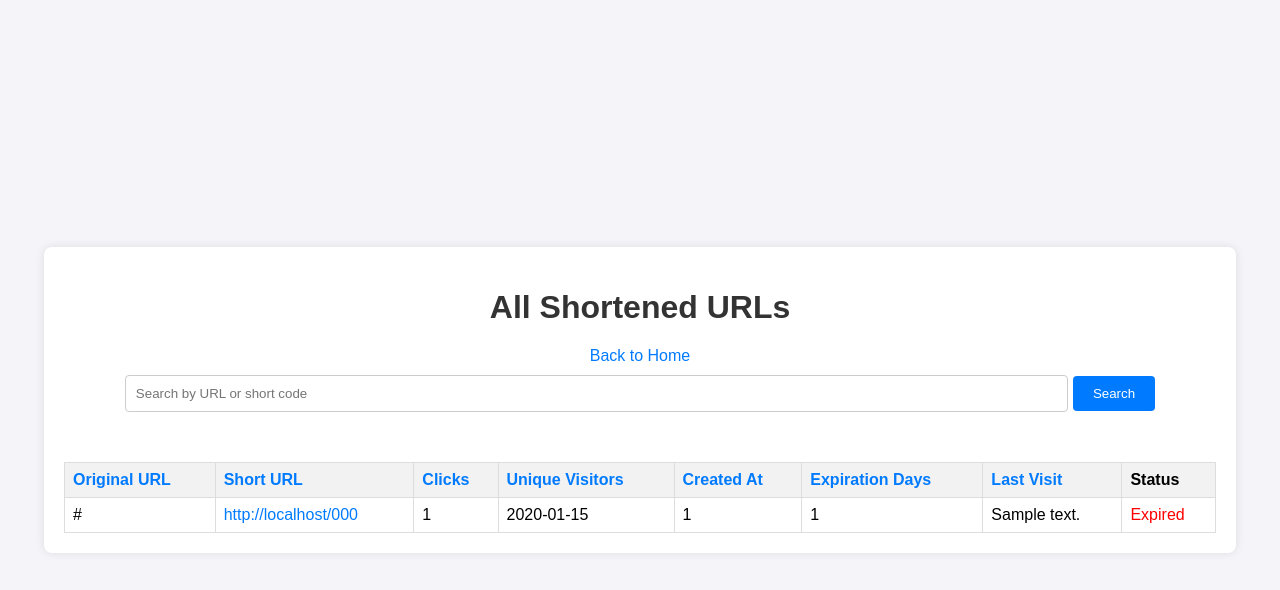
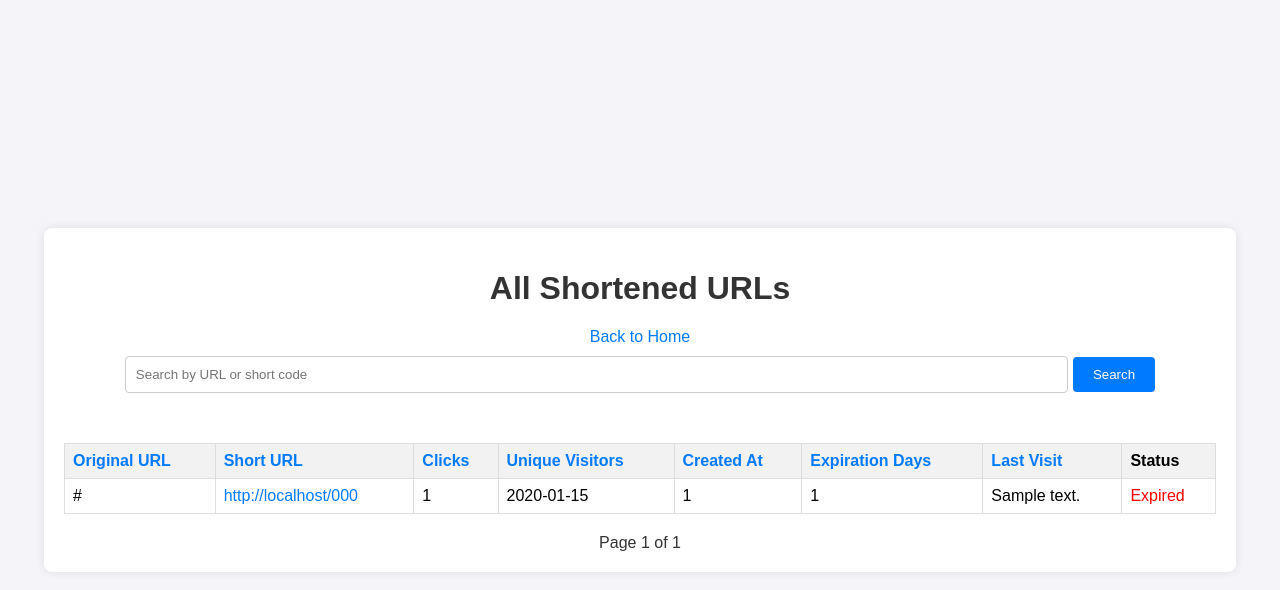
Before and after one commit to kulatav/url-shortener, a Flask app: page /admin in a window 1280 px wide. Shown: the top 590 px of the page. Run offline with Flask 3, Linux system fonts and the light colour scheme; tables that the repository leaves empty hold one stand-in row (values such as "Sample post").

Commit message:
Add pagination to admin page

```diff
--- a/app.py
+++ b/app.py
@@ -112,10 +112,24 @@ def redirect_url(short_code):
 @app.route('/admin')
 def admin():
     search = request.args.get('search', '')
-    sort = request.args.get('sort', 'created_at')  # Default sort by created_at
-    order = request.args.get('order', 'desc')      # Default descending order
+    sort = request.args.get('sort', 'created_at')
+    order = request.args.get('order', 'desc')
+    page = request.args.get('page', 1, type=int)
+    per_page = 10  # Number of URLs per page
+    offset = (page - 1) * per_page
+
     conn = sqlite3.connect('shortener.db')
     c = conn.cursor()
+
+    # Count total URLs for pagination
+    count_query = '''SELECT COUNT(*) FROM urls u
+                     WHERE u.original_url LIKE ? OR u.short_code LIKE ?'''
+    like_query = f"%{search}%"
+    c.execute(count_query, (like_query, like_query))
+    total_urls = c.fetchone()[0]
+    total_pages = (total_urls // per_page) + (1 if total_urls % per_page > 0 else 0)
+
+    # Fetch paginated URLs
     query = '''SELECT u.original_url, u.short_code, u.clicks, u.created_at, u.expiration_days,
                       COUNT(v.id) as unique_visitors,
                       MAX(v.last_visit) as last_visit_time,
@@ -124,12 +138,13 @@ def admin():
                LEFT JOIN visitors v ON u.short_code = v.short_code
                WHERE u.original_url LIKE ? OR u.short_code LIKE ?
                GROUP BY u.short_code
-               ORDER BY {sort} {order}'''.format(sort=sort, order=order.upper())
-    like_query = f"%{search}%"
-    c.execute(query, (like_query, like_query))
+               ORDER BY {sort} {order}
+               LIMIT ? OFFSET ?'''.format(sort=sort, order=order.upper())
+    c.execute(query, (like_query, like_query, per_page, offset))
     urls = c.fetchall()
     conn.close()
-    return render_template('admin.html', urls=urls, search=search, sort=sort, order=order)
+
+    return render_template('admin.html', urls=urls, search=search, sort=sort, order=order, page=page, total_pages=total_pages, per_page=per_page)
 
 if __name__ == '__main__':
     init_db()
--- a/static/style.css
+++ b/static/style.css
@@ -57,13 +57,6 @@ th, td {
     text-align: left;
     white-space: nowrap;
 }
-th a {
-    color: #007bff;
-    text-decoration: none;
-}
-th a:hover {
-    text-decoration: underline;
-}
 th {
     background-color: #f2f2f2;
 }
@@ -83,3 +76,13 @@ a:hover {
 .search-form {
     margin-bottom: 20px;
 }
+.pagination {
+    margin-top: 20px;
+}
+.pagination a {
+    margin: 0 10px;
+    color: #007bff;
+}
+.pagination span {
+    color: #333;
+}
--- a/templates/admin.html
+++ b/templates/admin.html
@@ -11,19 +11,21 @@
         <a href="{{ url_for('index') }}">Back to Home</a>
         <form method="GET" action="{{ url_for('admin') }}" class="search-form">
             <input type="text" name="search" placeholder="Search by URL or short code" value="{{ search }}">
+            <input type="hidden" name="sort" value="{{ sort }}">
+            <input type="hidden" name="order" value="{{ order }}">
             <button type="submit">Search</button>
         </form>
         <div class="table-wrapper">
             {% if urls %}
                 <table>
                     <tr>
-                        <th><a href="{{ url_for('admin', search=search, sort='original_url', order='asc' if sort != 'original_url' or order != 'asc' else 'desc') }}">Original URL</a></th>
-                        <th><a href="{{ url_for('admin', search=search, sort='short_code', order='asc' if sort != 'short_code' or order != 'asc' else 'desc') }}">Short URL</a></th>
-                        <th><a href="{{ url_for('admin', search=search, sort='clicks', order='asc' if sort != 'clicks' or order != 'asc' else 'desc') }}">Clicks</a></th>
-                        <th><a href="{{ url_for('admin', search=search, sort='unique_visitors', order='asc' if sort != 'unique_visitors' or order != 'asc' else 'desc') }}">Unique Visitors</a></th>
-                        <th><a href="{{ url_for('admin', search=search, sort='created_at', order='asc' if sort != 'created_at' or order != 'asc' else 'desc') }}">Created At</a></th>
-                        <th><a href="{{ url_for('admin', search=search, sort='expiration_days', order='asc' if sort != 'expiration_days' or order != 'asc' else 'desc') }}">Expiration Days</a></th>
-                        <th><a href="{{ url_for('admin', search=search, sort='last_visit_time', order='asc' if sort != 'last_visit_time' or order != 'asc' else 'desc') }}">Last Visit</a></th>
+                        <th><a href="{{ url_for('admin', search=search, sort='original_url', order='asc' if sort == 'original_url' and order == 'desc' else 'desc', page=page) }}">Original URL</a></th>
+                        <th><a href="{{ url_for('admin', search=search, sort='short_code', order='asc' if sort == 'short_code' and order == 'desc' else 'desc', page=page) }}">Short URL</a></th>
+                        <th><a href="{{ url_for('admin', search=search, sort='clicks', order='asc' if sort == 'clicks' and order == 'desc' else 'desc', page=page) }}">Clicks</a></th>
+                        <th><a href="{{ url_for('admin', search=search, sort='unique_visitors', order='asc' if sort == 'unique_visitors' and order == 'desc' else 'desc', page=page) }}">Unique Visitors</a></th>
+                        <th><a href="{{ url_for('admin', search=search, sort='created_at', order='asc' if sort == 'created_at' and order == 'desc' else 'desc', page=page) }}">Created At</a></th>
+                        <th><a href="{{ url_for('admin', search=search, sort='expiration_days', order='asc' if sort == 'expiration_days' and order == 'desc' else 'desc', page=page) }}">Expiration Days</a></th>
+                        <th><a href="{{ url_for('admin', search=search, sort='last_visit_time', order='asc' if sort == 'last_visit_time' and order == 'desc' else 'desc', page=page) }}">Last Visit</a></th>
                         <th>Status</th>
                     </tr>
                     {% for original_url, short_code, clicks, unique_visitors, created_at, expiration_days, last_visit_time, status in urls %}
@@ -39,6 +41,15 @@
                         </tr>
                     {% endfor %}
                 </table>
+                <div class="pagination">
+                    {% if page > 1 %}
+                        <a href="{{ url_for('admin', search=search, sort=sort, order=order, page=page-1) }}">Previous</a>
+                    {% endif %}
+                    <span>Page {{ page }} of {{ total_pages }}</span>
+                    {% if page < total_pages %}
+                        <a href="{{ url_for('admin', search=search, sort=sort, order=order, page=page+1) }}">Next</a>
+                    {% endif %}
+                </div>
             {% else %}
                 <p>No URLs shortened yet or no results for search "{{ search }}".</p>
             {% endif %}
```
Also changed, not shown: admin_view_url_shortner_app.png.
